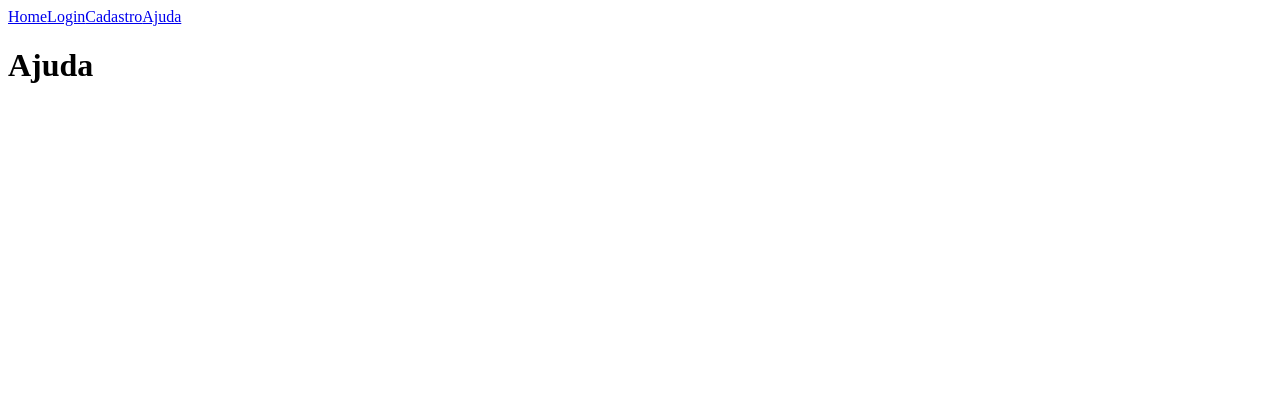
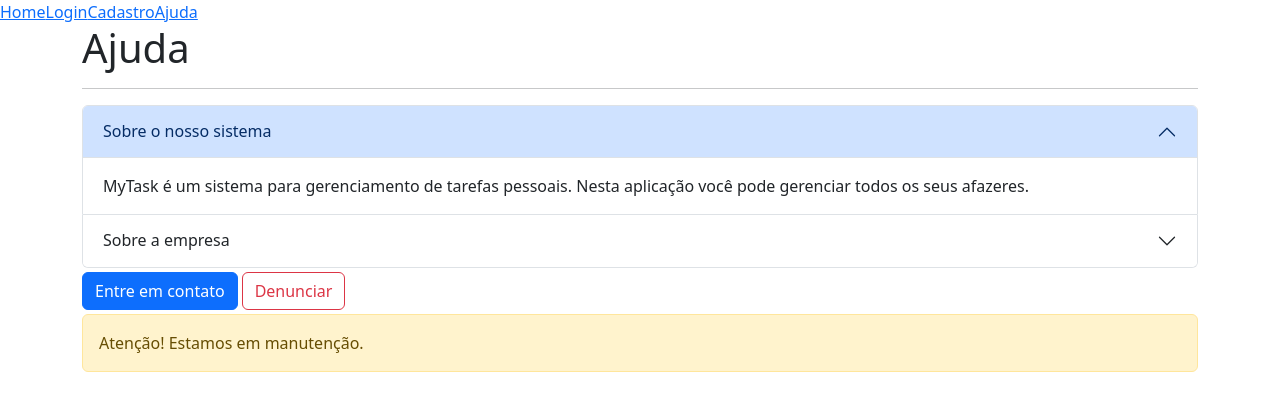
Before and after one commit to almir-soulcode/RN2-REACT, a React (Vite) app in the folder mytask/: page /ajuda in a window 1280 px wide. Shown: the top 410 px of the page. Built offline with nearby package versions, Linux system fonts and the light colour scheme.

Commit message:
aula1007: bootstrap showcase

```diff
--- a/mytask/package.json
+++ b/mytask/package.json
@@ -10,7 +10,9 @@
     "preview": "vite preview"
   },
   "dependencies": {
+    "bootstrap": "^5.3.3",
     "react": "^18.3.1",
+    "react-bootstrap": "^2.10.4",
     "react-dom": "^18.3.1",
     "react-router-dom": "^6.24.1"
   },
--- a/mytask/src/index.css
+++ b/mytask/src/index.css
@@ -0,0 +1 @@
+@import "bootstrap/dist/css/bootstrap.min.css";
--- a/mytask/src/pages/Ajuda.jsx
+++ b/mytask/src/pages/Ajuda.jsx
@@ -1,9 +1,31 @@
+import { Container, Accordion, Button, Alert } from "react-bootstrap";
+
 function Ajuda() {
-    return (
-        <main>
-            <h1>Ajuda</h1>
-        </main>
-    );
+  return (
+    <main>
+      <Container>
+        <h1>Ajuda</h1>
+        <hr />
+        <Accordion defaultActiveKey="0">
+            <Accordion.Item eventKey="0">
+                <Accordion.Header>Sobre o nosso sistema</Accordion.Header>
+                <Accordion.Body>
+                    MyTask é um sistema para gerenciamento de tarefas pessoais. Nesta aplicação você pode gerenciar todos os seus afazeres.
+                </Accordion.Body>
+            </Accordion.Item>
+            <Accordion.Item eventKey="1">
+                <Accordion.Header>Sobre a empresa</Accordion.Header>
+                <Accordion.Body>
+                    Esta empresa desenvolve soluções focadas em produtividade e bem-estar.
+                </Accordion.Body>
+            </Accordion.Item>
+        </Accordion>
+        <Button className="mt-1 me-1">Entre em contato</Button>
+        <Button className="mt-1 me-1" variant="outline-danger">Denunciar</Button>
+        <Alert className="mt-1" variant="warning">Atenção! Estamos em manutenção.</Alert>
+      </Container>
+    </main>
+  );
 }
 
 export default Ajuda;
```
Also changed, not shown: 1 other file (tests, documents, lock files or other folders).
